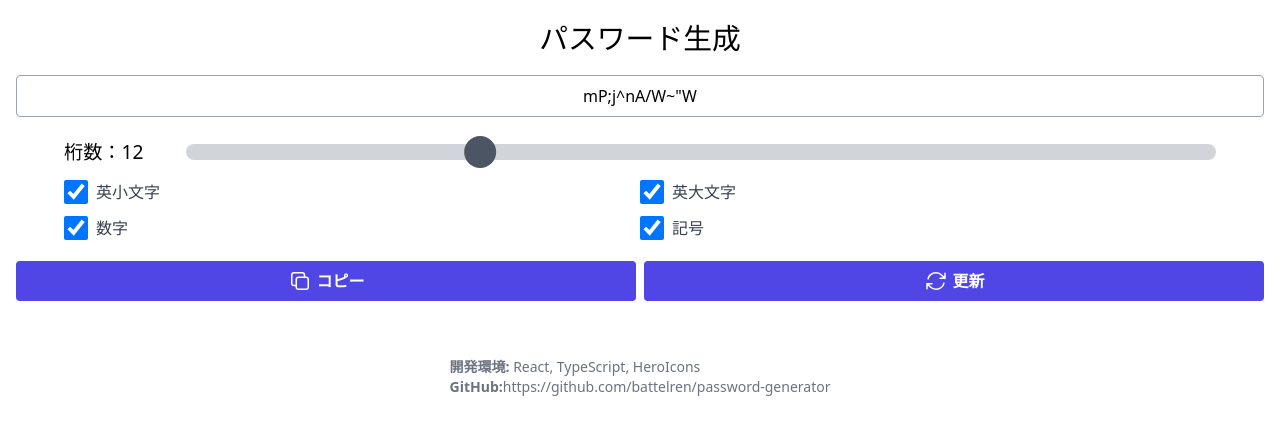
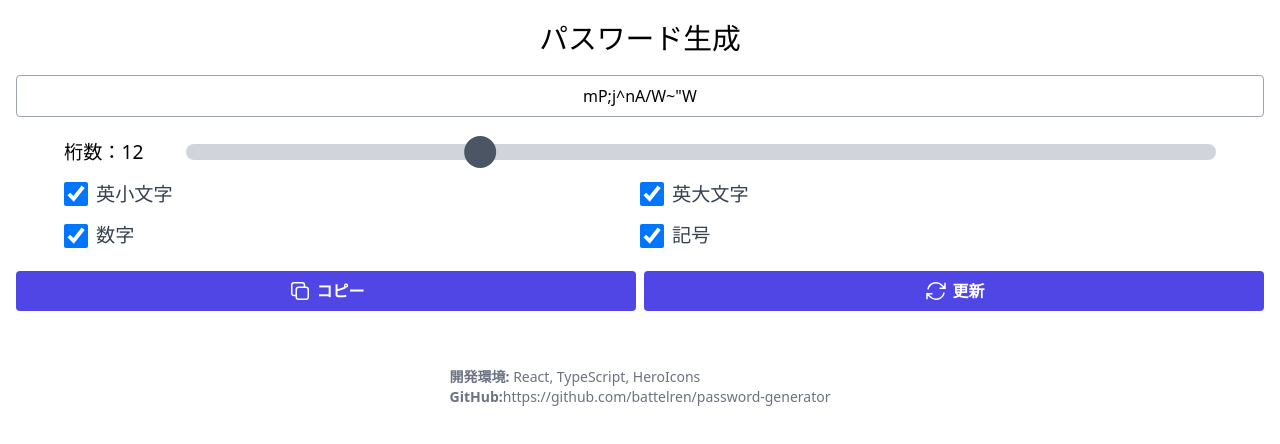
Before and after one commit to battelren/password-generator, a React (Vite) app: page / in a window 1280 px wide. Shown: the top 444 px of the page. Built offline with nearby package versions, Linux system fonts and the light colour scheme.

Commit message:
text size changed

```diff
--- a/src/components/Checkbox.tsx
+++ b/src/components/Checkbox.tsx
@@ -20,7 +20,7 @@
           e.preventDefault()
         }}
       />
-      <span className="text-gray-700">{text}</span>
+      <span className="text-gray-700 text-[1.2rem]">{text}</span>
     </label>
   )
 }
```
